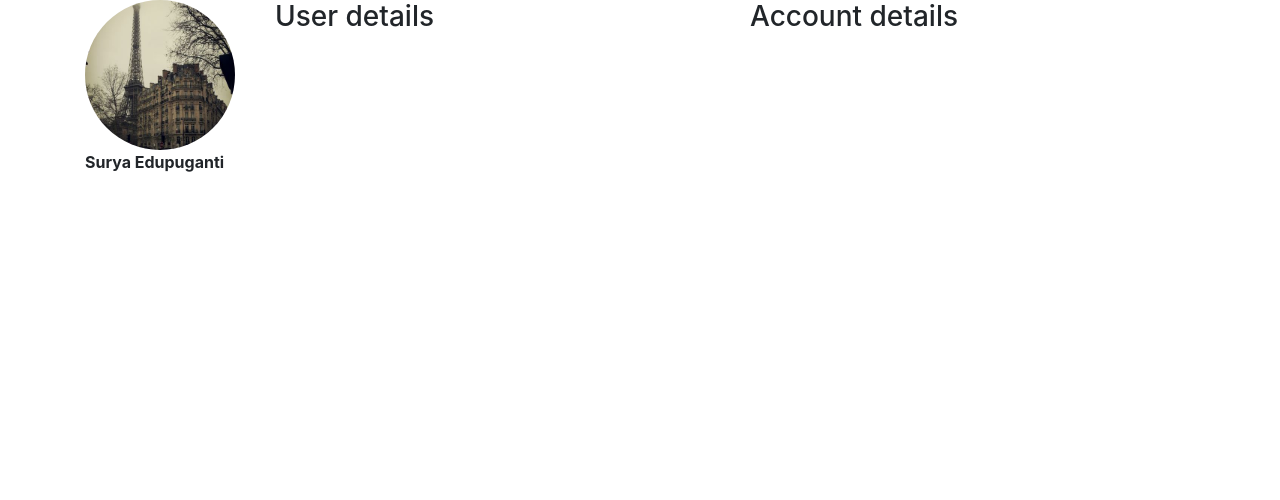
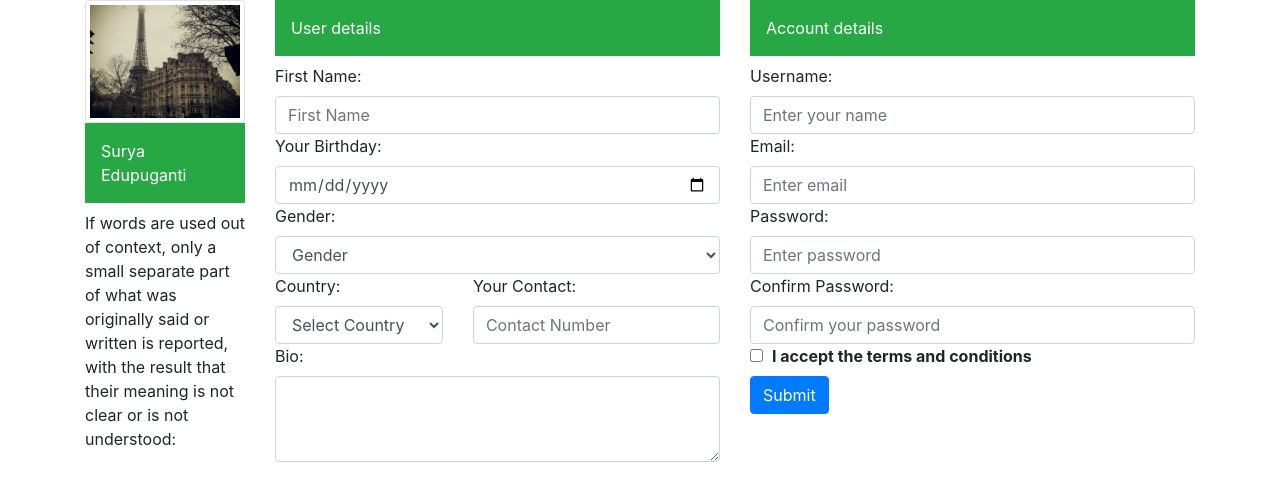
Before and after one commit to suryaedupuganti/practice-react-app, a React (Create React App) app: page / in a window 1280 px wide. Shown: the top 500 px of the page. Built offline with nearby package versions, Linux system fonts and the light colour scheme.

Commit message:
sample page with bootstrap

```diff
--- a/src/App.js
+++ b/src/App.js
@@ -1,11 +1,11 @@
 import React from "react";
-import logo from "./logo.svg";
 import "./App.scss";
-import Loginform from "./components/Loginform/Loginform";
+import RegisterPage from "./Pages/RegisterPage";
+
 function App() {
   return (
     <>
-      <Loginform />
+      <RegisterPage />
     </>
   );
 }
--- /dev/null
+++ b/src/Pages/RegisterPage.js
@@ -0,0 +1,126 @@
+import React from "react";
+import ParisImage from "./../assets/images/paris.jpg";
+
+const RegisterPage = () => {
+  return (
+    <div class="container full-width">
+      <div class="row">
+        <div class="col-sm-2">
+          <img src={ParisImage} class="img-thumbnail" alt="no picture" />
+          <div class="p-3 mb-2 bg-success text-white">Surya Edupuganti</div>
+          <p>
+            If words are used out of context, only a small separate part of what
+            was originally said or written is reported, with the result that
+            their meaning is not clear or is not understood:{" "}
+          </p>
+        </div>
+        <div class="col-sm-5">
+          <div class="p-3 mb-2 bg-success text-white">User details</div>
+          <div class="form-group">
+            <label for="username">First Name:</label>
+            <input
+              type="text"
+              class="form-control"
+              id="FirstName"
+              placeholder="First Name"
+              name="FirstName"
+            />
+
+            <label for="username">Your Birthday:</label>
+            <input
+              type="date"
+              class="form-control"
+              id="birthday"
+              placeholder="Your Birthday"
+              name="YourBirthday"
+            />
+
+            <label for="gender">Gender:</label>
+            <select className="form-control" id="gender">
+              <option value="Gender">Gender</option>
+              <option value="Male">Male</option>
+              <option value="Female">Female</option>
+              <option value="Others">Others</option>
+            </select>
+
+            <div className="row">
+              <div class="col-sm-5">
+                <label for="username">Country:</label>
+                <select className="form-control">
+                  <option value="country">Select Country</option>
+                </select>
+              </div>
+              <div className="col-sm-7">
+                <label for="ContactNumber">Your Contact:</label>
+                <input
+                  type="tel"
+                  class="form-control"
+                  id="ContactNumber"
+                  placeholder="Contact Number"
+                  name="ContactNumber"
+                />
+              </div>
+            </div>
+
+            <label for="username">Bio:</label>
+            <textarea
+              class="form-control"
+              id="exampleFormControlTextarea1"
+              rows="3"
+            />
+          </div>
+        </div>
+        <div class="col-sm-5">
+          <div class="p-3 mb-2 bg-success text-white">Account details</div>
+          <div class="form-group">
+            <label for="username">Username:</label>
+            <input
+              type="text"
+              class="form-control"
+              id="username"
+              placeholder="Enter your name"
+              name="username"
+            />
+            <label for="email">Email:</label>
+            <input
+              type="email"
+              class="form-control"
+              id="email"
+              placeholder="Enter email"
+              name="email"
+            />
+            <label for="pwd">Password:</label>
+            <input
+              type="password"
+              class="form-control"
+              id="pwd"
+              placeholder="Enter password"
+              name="pwd"
+            />
+            <label for=" Confirmpwd">Confirm Password:</label>
+            <input
+              type="password"
+              class="form-control"
+              id="Confirmpwd"
+              placeholder="Confirm your password"
+              name=" Confirmpwd"
+            />
+            <div class="checkbox">
+              <label>
+                <input type="checkbox" name="remember" />
+                &nbsp;&nbsp;
+                <b>I accept the terms and conditions</b>
+              </label>
+            </div>
+
+            <button type="submit" class="btn btn-primary">
+              Submit
+            </button>
+          </div>
+        </div>
+      </div>
+    </div>
+  );
+};
+
+export default RegisterPage;
```
